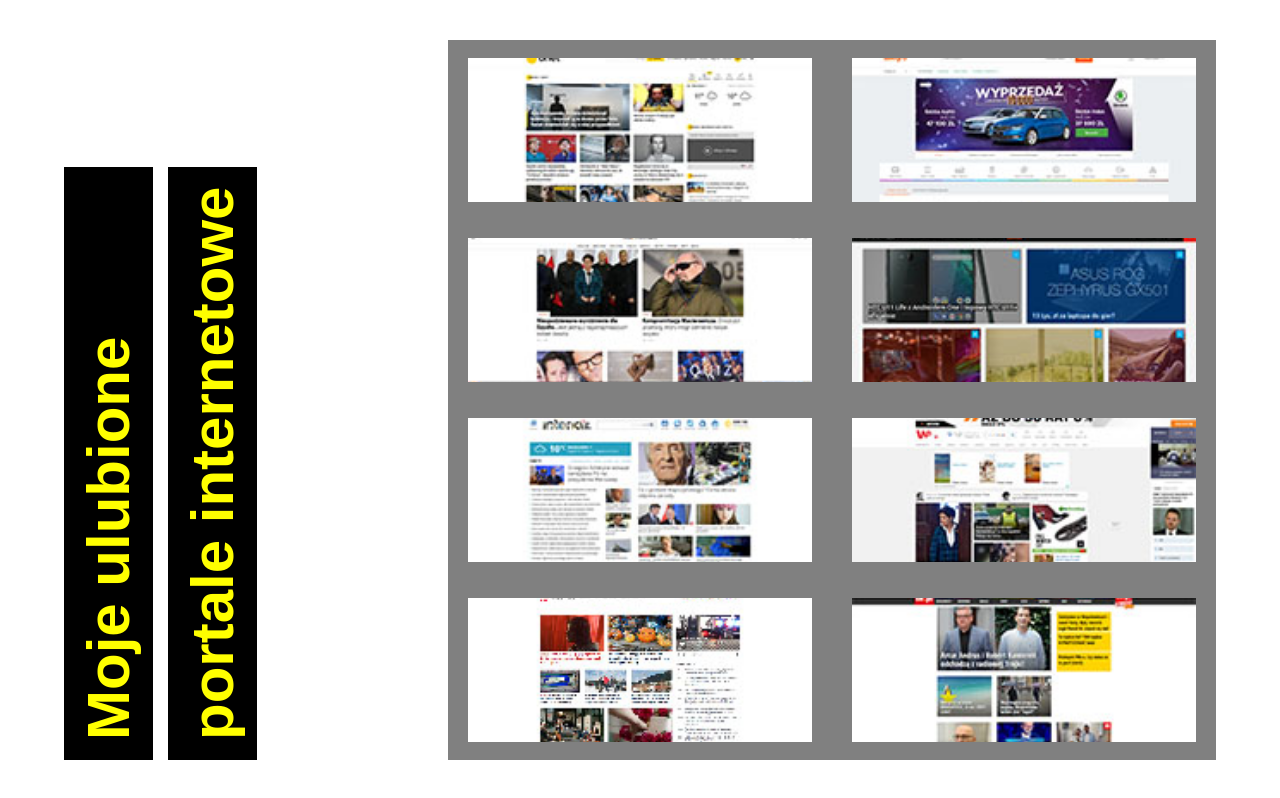
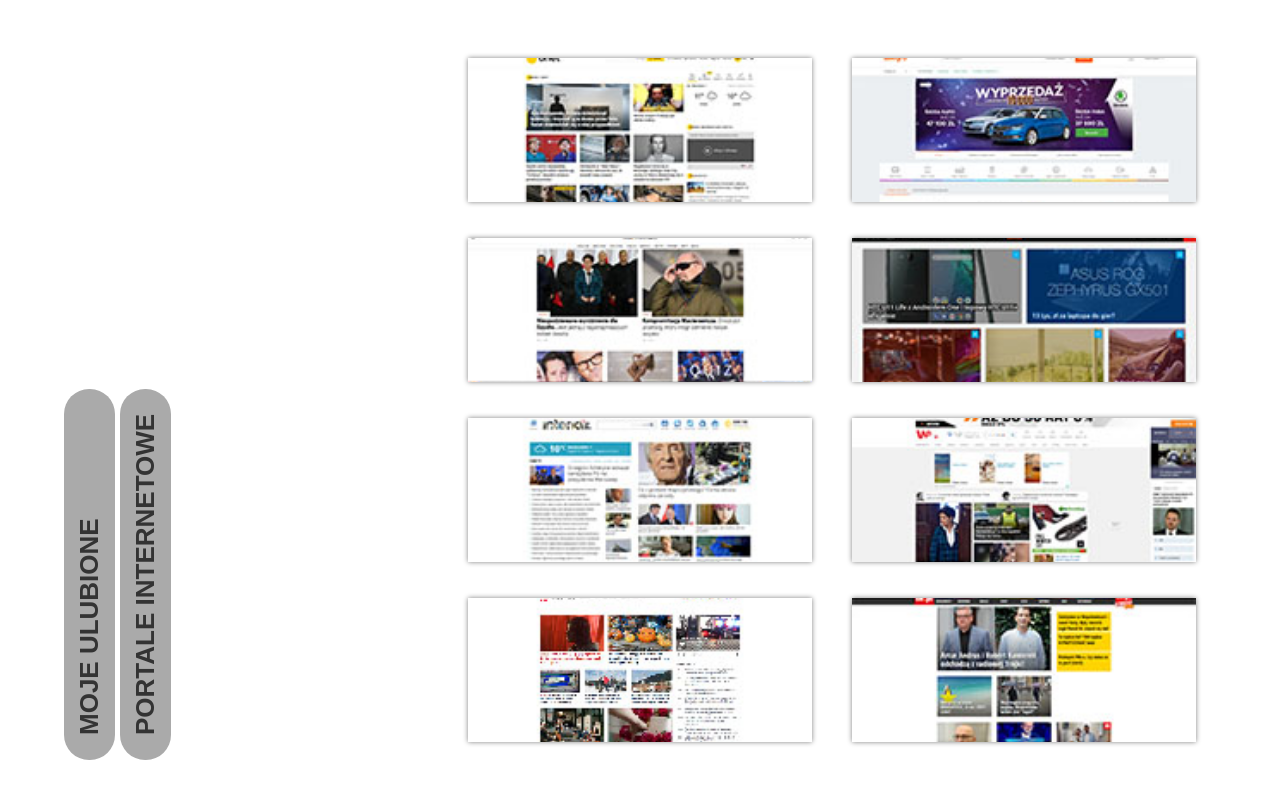
Before and after one commit to Primo1991/Project-gallery, a plain HTML site: page index.html in a window 1280 px wide. Drawn offline with Linux system fonts and the light colour scheme.

Commit message:
stylize page

```diff
--- a/style.css
+++ b/style.css
@@ -11,22 +11,26 @@ body {
 .gallery {
     position: relative;
     min-height: 100vh;
+
 }
 
 .gallery .title {
+    text-transform: uppercase;
     position: absolute;
     top: 95%;
     left: 5%;
     transform: rotate(-90deg);
     transform-origin: 0 0;
+
 }
 
 .gallery h1 {
- font-size: 60px;
- color: yellow;
- background-color: #000;
- padding: 10px 20px;
- margin-bottom: 15px;
+    font-size: 26px;
+    color: #333;
+    background-color: #aaa;
+    padding: 10px 25px;
+    margin-bottom: 5px;
+    border-radius: 25px;
 }
 
 .gallery .images {
@@ -41,8 +45,9 @@ body {
     bottom: 5%;
     left: 35%;
     /* height: 90%; */
- /* width: 60%; */
- background-color: gray
+    width: 60%;
+    /* background-color: yellowgreen; */
+    /* border-radius: 20px; */
 }
 
 .gallery a {
@@ -52,7 +57,8 @@ body {
     /* flex-grow: 1; */
     height: 20%;
     margin: 0 20px;
- background-color: black;
+    /* background-color: black; */
+    box-shadow: 0 0 5px grey;
 }
 
 img {
@@ -62,4 +68,5 @@ img {
     transform: translate(-50%, -50%);
     min-width: 100%;
     min-height: 100%;
+    /* border: 2px solid yellow; */
 }
```
Also changed, not shown: index.html (indentation only). Lines whose indentation alone changed are shown as unchanged.
